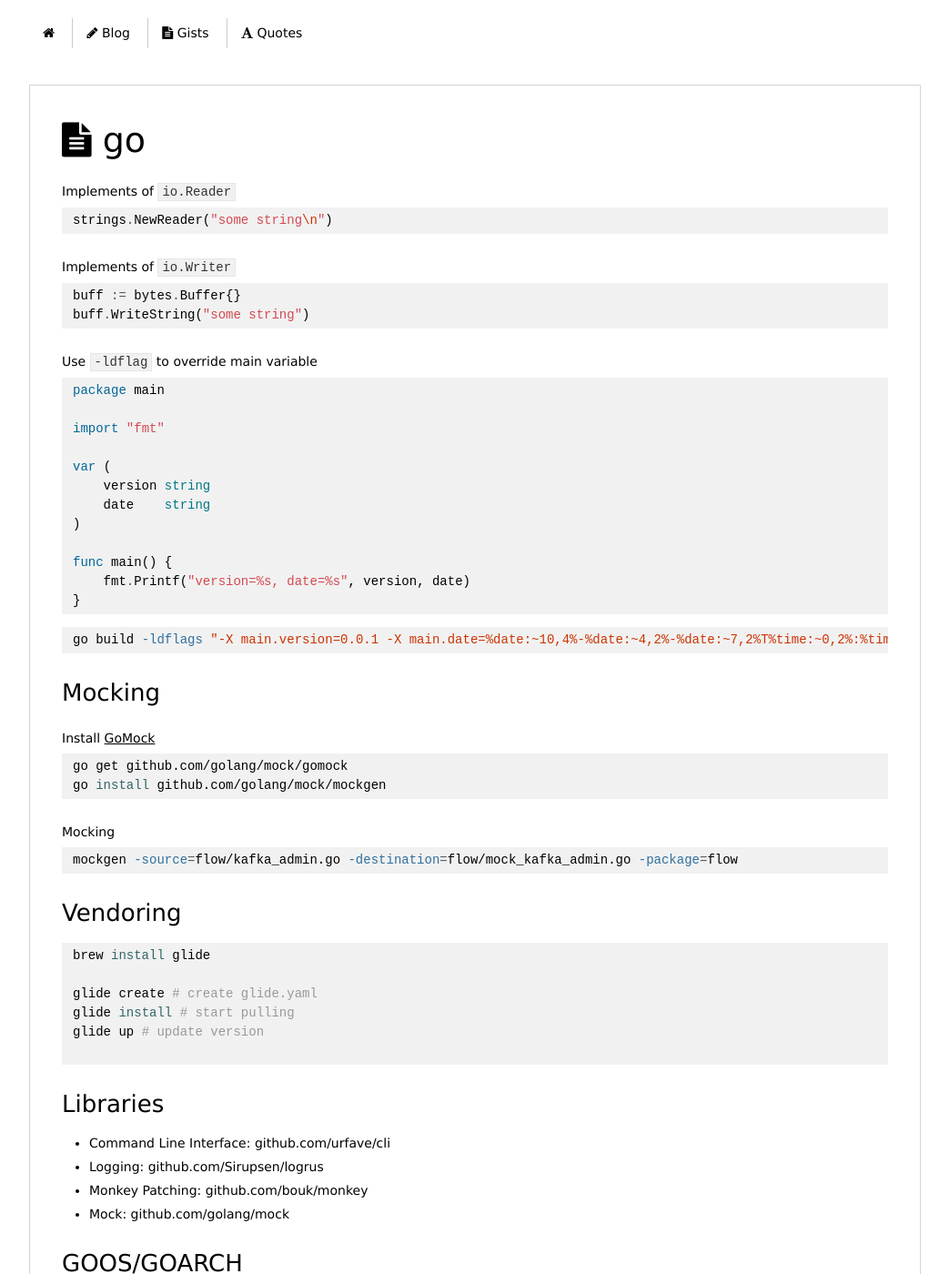
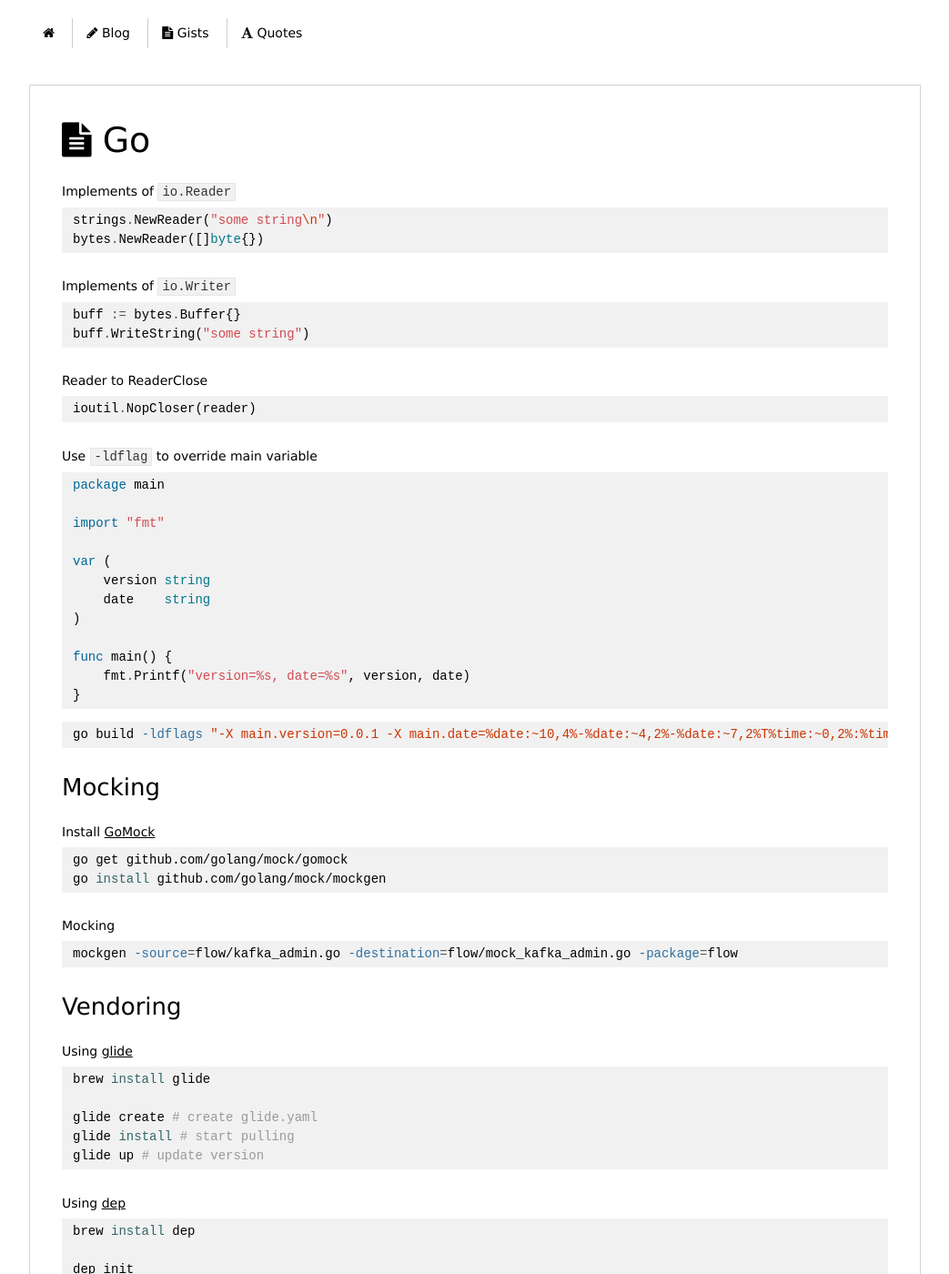
Before and after one commit to imantung/imantung.github.io, a Jekyll site: the page built from gist/techstacks/go.md, in a window 1280 px wide and 1400 px high. Shown: the whole window at 91% size, without its empty margins (118-1161 px from the left). Built offline with Jekyll 4.4.1, drawn with Linux system fonts in a browser that asks for light colours; nearby versions of some CDN libraries; some of the changed text lies outside the part shown.

Commit message:
[iman] update content

````diff
--- a/gist/techstacks/go.md
+++ b/gist/techstacks/go.md
@@ -1,17 +1,23 @@
 ---
 layout: gist
-title: go
+title: Go
 ---
 
 Implements of `io.Reader`
 ```go
 strings.NewReader("some string\n")
+bytes.NewReader([]byte{})
 ```
 
 Implements of `io.Writer`
 ```go
 buff := bytes.Buffer{}
 buff.WriteString("some string")
+```
+
+Reader to ReaderClose
+```go
+ioutil.NopCloser(reader)
 ```
 
 Use `-ldflag` to override main variable
@@ -48,13 +54,22 @@ mockgen -source=flow/kafka_admin.go -destination=flow/mock_kafka_admin.go -packa
 
 ### Vendoring
 
+Using [glide](https://glide.sh/)
 ```sh
 brew install glide
 
 glide create # create glide.yaml
 glide install # start pulling
 glide up # update version
+```
 
+Using [dep](https://golang.github.io/dep/)
+```sh
+brew install dep
+
+dep init
+dep ensure
+dep ensure -add github.com/foo/bar github.com/baz/quux
 ```
 
 ### Libraries
@@ -68,7 +83,8 @@ glide up # update version
 ### GOOS/GOARCH
 
 | $GOOS	| $GOARCH |
-android|arm|
+
+|android|arm|
 |darwin|386|
 |darwin|amd64|
 |darwin|arm|
````
Also changed, not shown: gist/techstacks/git.md (+14 -0 lines), gist/techstacks/java.md (+8 -0 lines), gist/techstacks/kafka.md (+6 -1 lines), gist/techstacks/markdown.md (+0 -1 lines), gist/techstacks/rails.md (+1 -0 lines).
